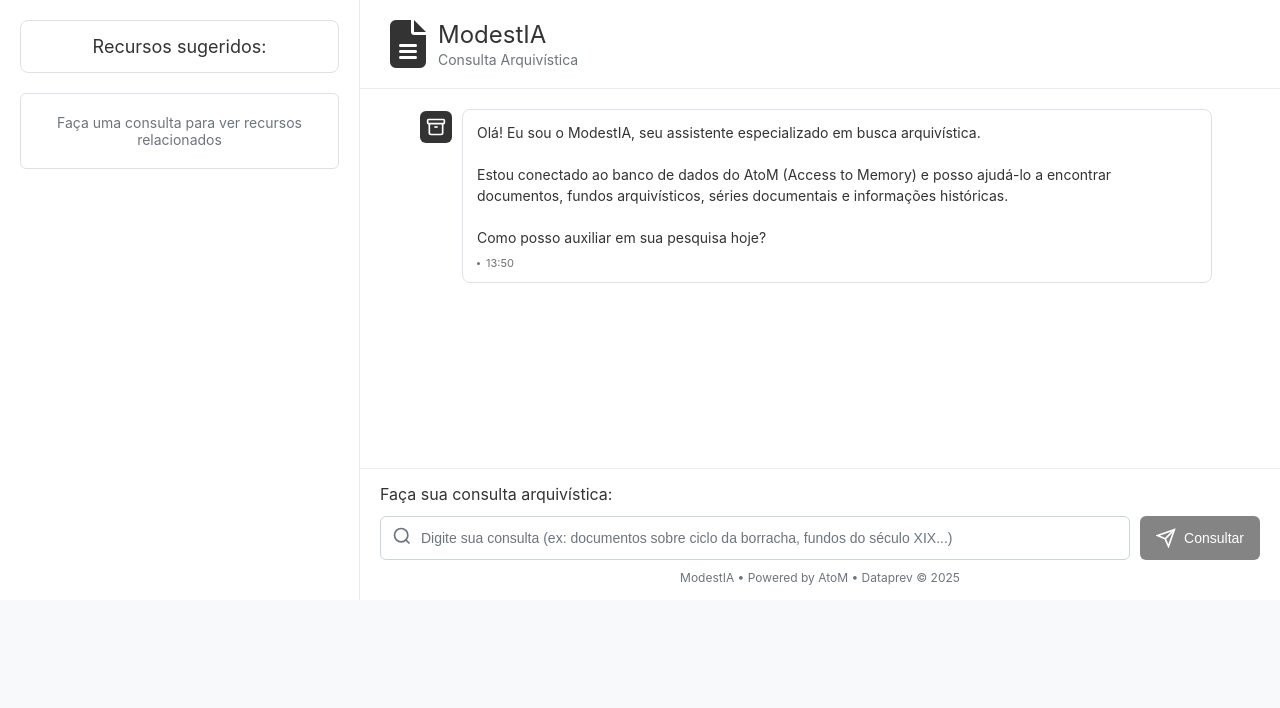
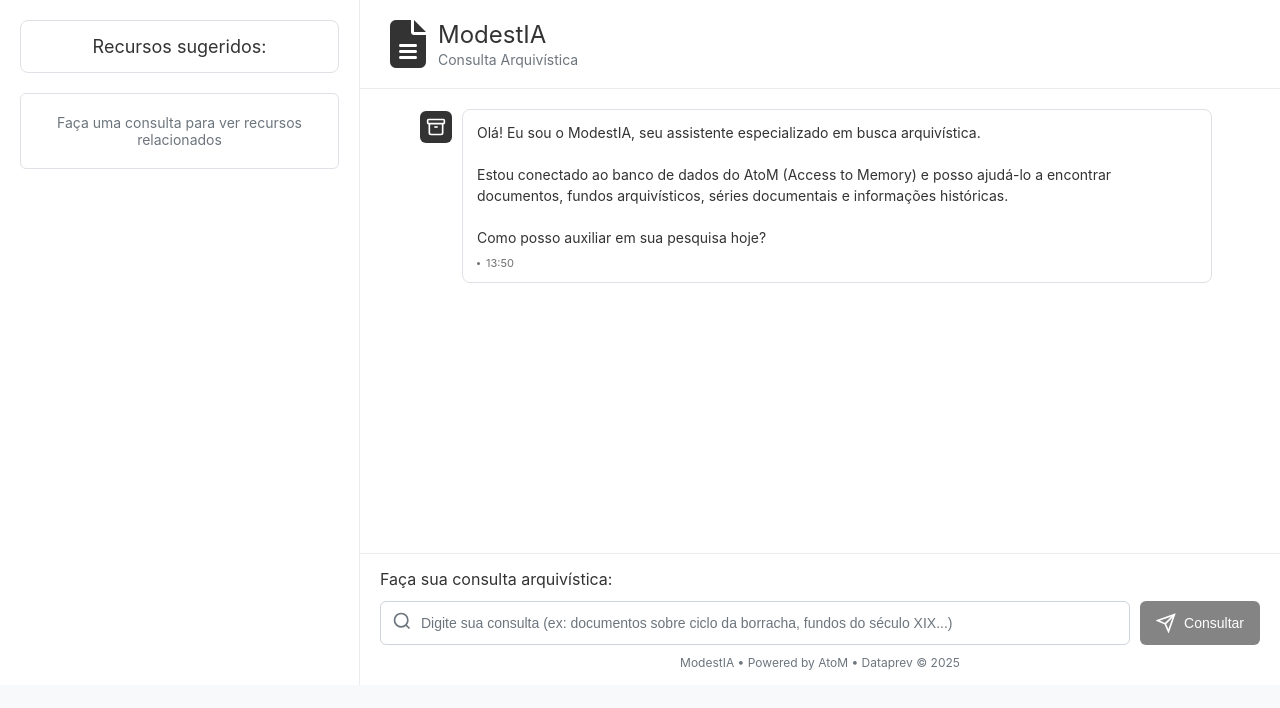
Before and after one commit to bruno101/atom-ia, a React (Create React App) app in the folder chatbot-frontend/: page / in a window 1280 px wide. Shown: the top 708 px of the page. Built offline with nearby package versions, Linux system fonts and the light colour scheme.

Commit message:
corrigindo altura de elemento

```diff
--- a/chatbot-frontend/src/App.css
+++ b/chatbot-frontend/src/App.css
@@ -20,7 +20,7 @@ body {
 
 .main-container {
   display: flex;
-  height: calc(100vh - 200px);
+  height: calc(100vh - 115px);
   position: relative;
   overflow: hidden;
 }
```
